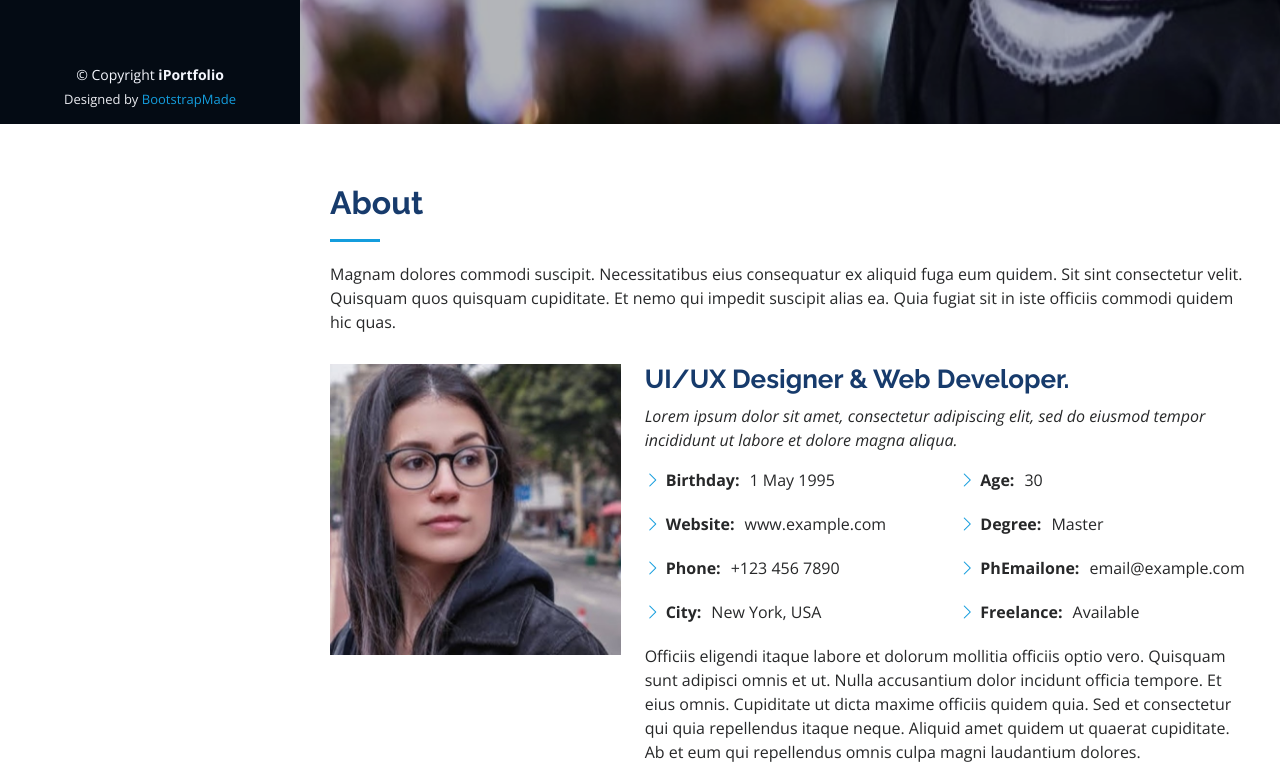
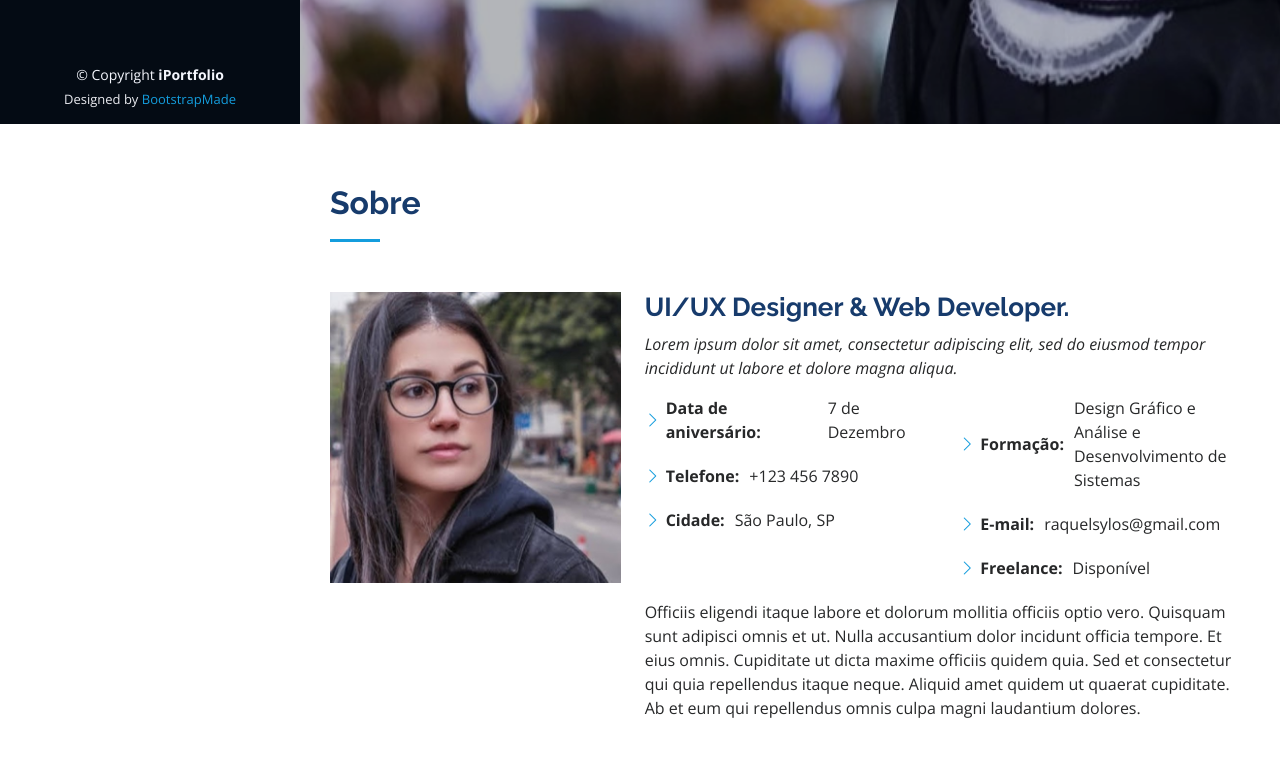
Before and after one commit to raquelbiondi/portfolio, a plain HTML site: page index.html in a window 1280 px wide. Shown: the part 676-1453 px from the top of the page. Drawn offline with nearby package versions, Linux system fonts and the light colour scheme.

Commit message:
Atualização da seção Sobre

```diff
--- a/index.html
+++ b/index.html
@@ -85,8 +85,7 @@
       <div class="container">
 
         <div class="section-title">
-          <h2>About</h2>
-          <p>Magnam dolores commodi suscipit. Necessitatibus eius consequatur ex aliquid fuga eum quidem. Sit sint consectetur velit. Quisquam quos quisquam cupiditate. Et nemo qui impedit suscipit alias ea. Quia fugiat sit in iste officiis commodi quidem hic quas.</p>
+          <h2>Sobre</h2>
         </div>
 
         <div class="row">
@@ -102,18 +101,16 @@
             <div class="row">
               <div class="col-lg-6">
                 <ul>
-                  <li><i class="bi bi-chevron-right"></i> <strong>Birthday:</strong> <span>1 May 1995</span></li>
-                  <li><i class="bi bi-chevron-right"></i> <strong>Website:</strong> <span>www.example.com</span></li>
-                  <li><i class="bi bi-chevron-right"></i> <strong>Phone:</strong> <span>+123 456 7890</span></li>
-                  <li><i class="bi bi-chevron-right"></i> <strong>City:</strong> <span>New York, USA</span></li>
+                  <li><i class="bi bi-chevron-right"></i> <strong>Data de aniversário:</strong> <span>7 de Dezembro</span></li>
+                  <li><i class="bi bi-chevron-right"></i> <strong>Telefone:</strong> <span>+123 456 7890</span></li>
+                  <li><i class="bi bi-chevron-right"></i> <strong>Cidade:</strong> <span>São Paulo, SP</span></li>
                 </ul>
               </div>
               <div class="col-lg-6">
                 <ul>
-                  <li><i class="bi bi-chevron-right"></i> <strong>Age:</strong> <span>30</span></li>
-                  <li><i class="bi bi-chevron-right"></i> <strong>Degree:</strong> <span>Master</span></li>
-                  <li><i class="bi bi-chevron-right"></i> <strong>PhEmailone:</strong> <span>email@example.com</span></li>
-                  <li><i class="bi bi-chevron-right"></i> <strong>Freelance:</strong> <span>Available</span></li>
+                  <li><i class="bi bi-chevron-right"></i> <strong>Formação:</strong> <span>Design Gráfico e Análise e Desenvolvimento de Sistemas</span></li>
+                  <li><i class="bi bi-chevron-right"></i> <strong>E-mail:</strong> <span>raquelsylos@gmail.com</span></li>
+                  <li><i class="bi bi-chevron-right"></i> <strong>Freelance:</strong> <span>Disponível</span></li>
                 </ul>
               </div>
             </div>
```
